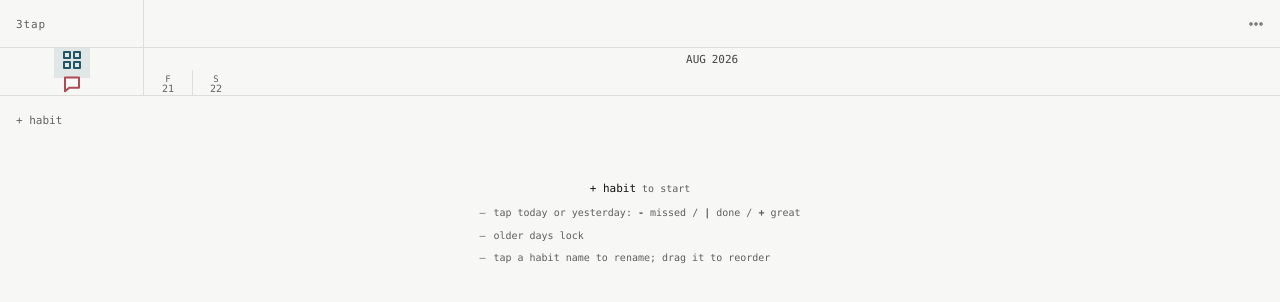
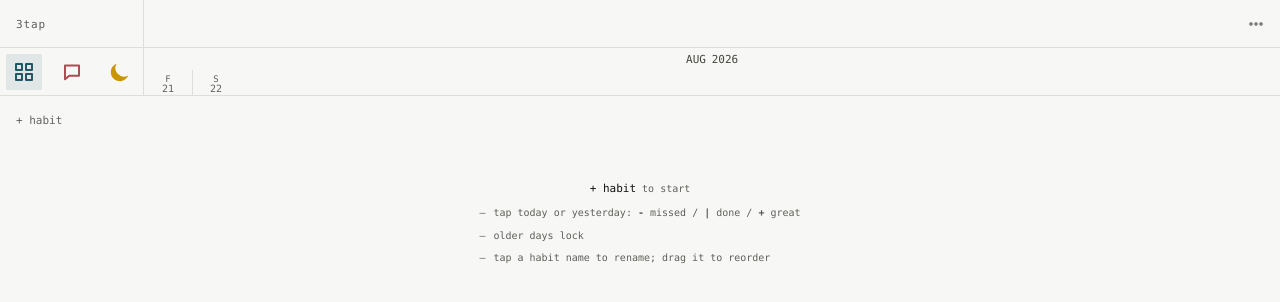
Before and after one commit to Hecate946/3tap, a SvelteKit app: page / in a window 1280 px wide. Shown: the top 302 px of the page. Built offline with nearby package versions, Linux system fonts and the light colour scheme.

Commit message:
fix 3 buttons

```diff
--- a/src/routes/+page.svelte
+++ b/src/routes/+page.svelte
@@ -1889,6 +1889,14 @@
     background: var(--grid);
     pointer-events: none;
   }
+  .timeline-controls {
+    width: 100%;
+    height: var(--day-size);
+    margin-top: 0;
+    display: grid;
+    grid-template-columns: repeat(3, minmax(0, 1fr));
+    align-items: stretch;
+  }
 
   .tool-icon {
     position: relative;
@@ -1930,6 +1938,7 @@
     stroke-linejoin: round;
     pointer-events: none;
   }
+  .tool-icon .icon-fill { fill: currentColor; }
   .tool-icon:active::before { opacity: .18; }
   .tool-icon:focus-visible { outline: none; }
   .tool-icon:focus-visible::before { opacity: .12; }
```
